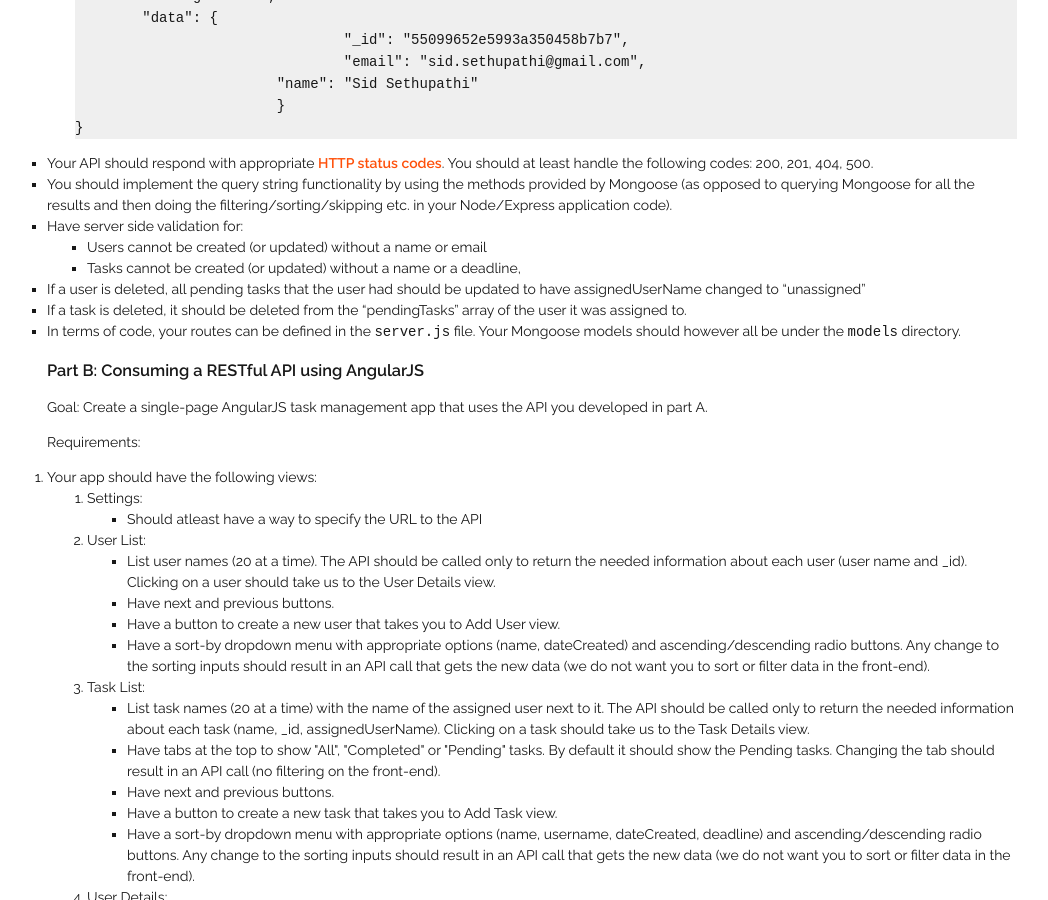
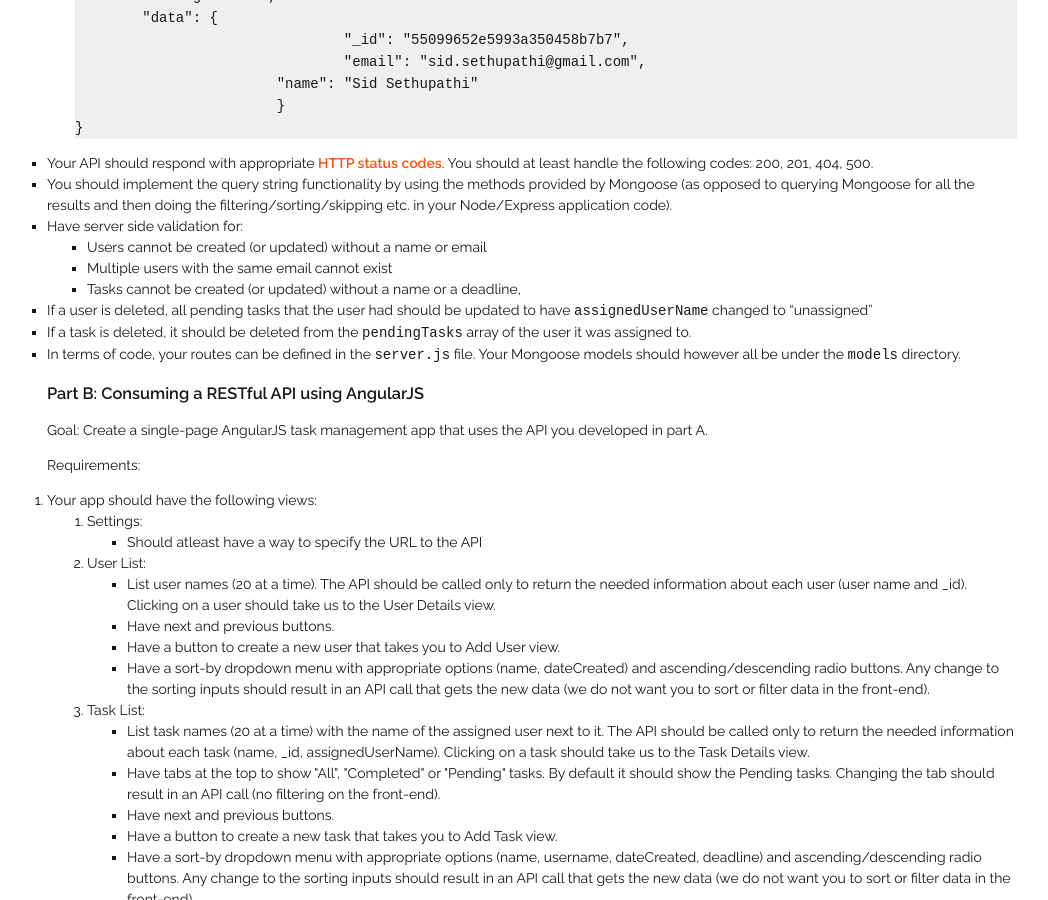
Before and after one commit to biplabdeka/fa2016, a Jekyll site: the page built from _posts/2015-3-17-MP-3.md, in a window 1280 px wide and 900 px high, scrolled down 1933 px. Shown: the whole window, without its empty margins (108-1156 px from the left). Built offline with Jekyll 4.4.1, drawn with Linux system fonts in a browser that asks for light colours; nearby versions of some CDN libraries; Markdown is read by kramdown in place of the engine named in the settings.

```diff
--- a/_posts/2015-3-17-MP-3.md
+++ b/_posts/2015-3-17-MP-3.md
@@ -89,9 +89,10 @@ Requirements:
 + You should implement the query string functionality by using the methods provided by Mongoose (as opposed to querying Mongoose for all the results and then doing the filtering/sorting/skipping etc. in your Node/Express application code).
 + Have server side validation for:
 	+ Users cannot be created (or updated) without a name or email
+	+ Multiple users with the same email cannot exist
 	+ Tasks cannot be created (or updated) without a name or a deadline,
-+ If a user is deleted, all pending tasks that the user had should be updated to have assignedUserName changed to "unassigned"
-+ If a task is deleted, it should be deleted from the "pendingTasks" array of the user it was assigned to.
++ If a user is deleted, all pending tasks that the user had should be updated to have `assignedUserName` changed to "unassigned"
++ If a task is deleted, it should be deleted from the `pendingTasks` array of the user it was assigned to.
 + In terms of code, your routes can be defined in the `server.js` file. Your Mongoose models should however all be under the `models` directory.
 
 
```
